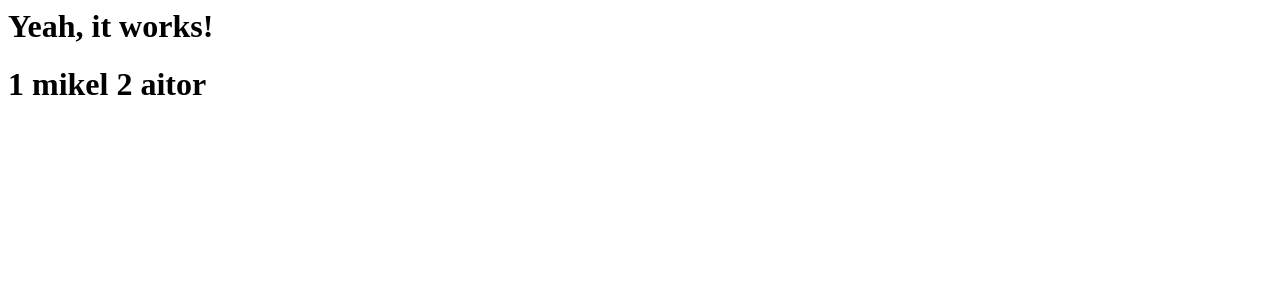
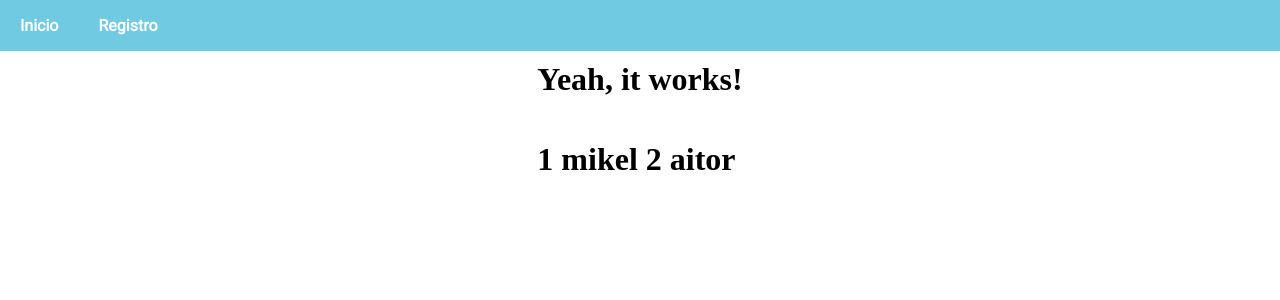
Before and after one commit to ImanolMM/Eventify, a PHP site: page /app/index.php in a window 1280 px wide. Shown: the top 300 px of the page. Run offline with PHP 8.4, Linux system fonts and the light colour scheme; data comes from the database, SQL or seed files in the repository; data that the repository does not hold is empty.

Commit message:
estilos y navbar

```diff
--- a/app/index.php
+++ b/app/index.php
@@ -1,3 +1,24 @@
+<!DOCTYPE html>
+<html>
+    <head>
+        <title>Eventify</title>
+        <link rel="stylesheet" href="styles.css">
+        <link rel="preconnect" href="https://fonts.googleapis.com">
+<link rel="preconnect" href="https://fonts.gstatic.com" crossorigin>
+<link href="https://fonts.googleapis.com/css2?family=Roboto&display=swap" rel="stylesheet">
+    </head>
+    <body>
+      <div class="navbar">
+        <ul>
+          <li>
+            <a class="link" href="/">Inicio</a>
+          </li>
+          <li>
+            <a class="link" href="">Registro</a>
+          </li>
+        </ul>
+      </div>
+      <div class="page">
         <?php
           echo '<h1>Yeah, it works!<h1>';
           // phpinfo();
@@ -27,3 +48,6 @@ while ($row = mysqli_fetch_array($query)) {
         }
 
         ?>
+      </div>
+    </body>
+</html>
--- /dev/null
+++ b/app/styles.css
@@ -0,0 +1,45 @@
+:root{
+    --color1: #ffff;
+    --color2: #70cbe2;
+    --text-color: #ffff;
+    --font-family: 'Roboto', sans-serif;
+}
+
+body{
+    margin: 0 0;
+}
+
+.navbar{
+    top: 0;
+    left: 0;
+    position: fixed;
+    background-color: var(--color2);
+    width: 100%;
+}
+
+.navbar ul{
+    padding-left: 0;
+    display: flex;
+    flex-flow: row nowrap;
+    list-style-type: none;
+}
+
+.navbar ul li{
+    margin: 0 20px;
+    float: left;
+}
+
+.link{
+    text-decoration: none;
+    color: var(--text-color);
+    font-weight: bold;
+    font-family: var(--font-family);
+}
+
+.page{
+    margin: 40px 10px;
+    display: flex;
+    flex-flow: column wrap;
+    justify-content: space-evenly;
+    align-content: center;
+}
```
Lines whose indentation alone changed are shown as unchanged.
